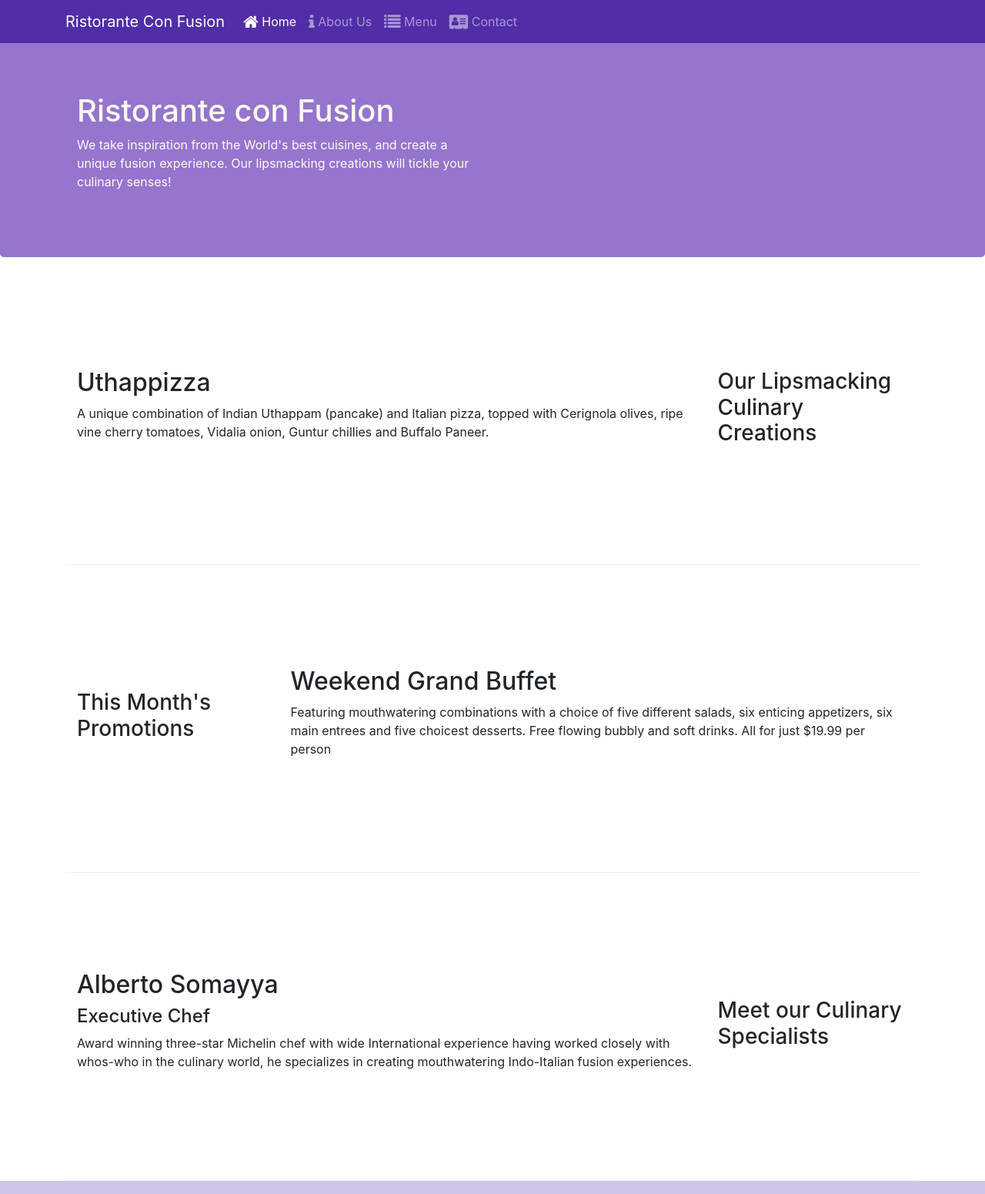
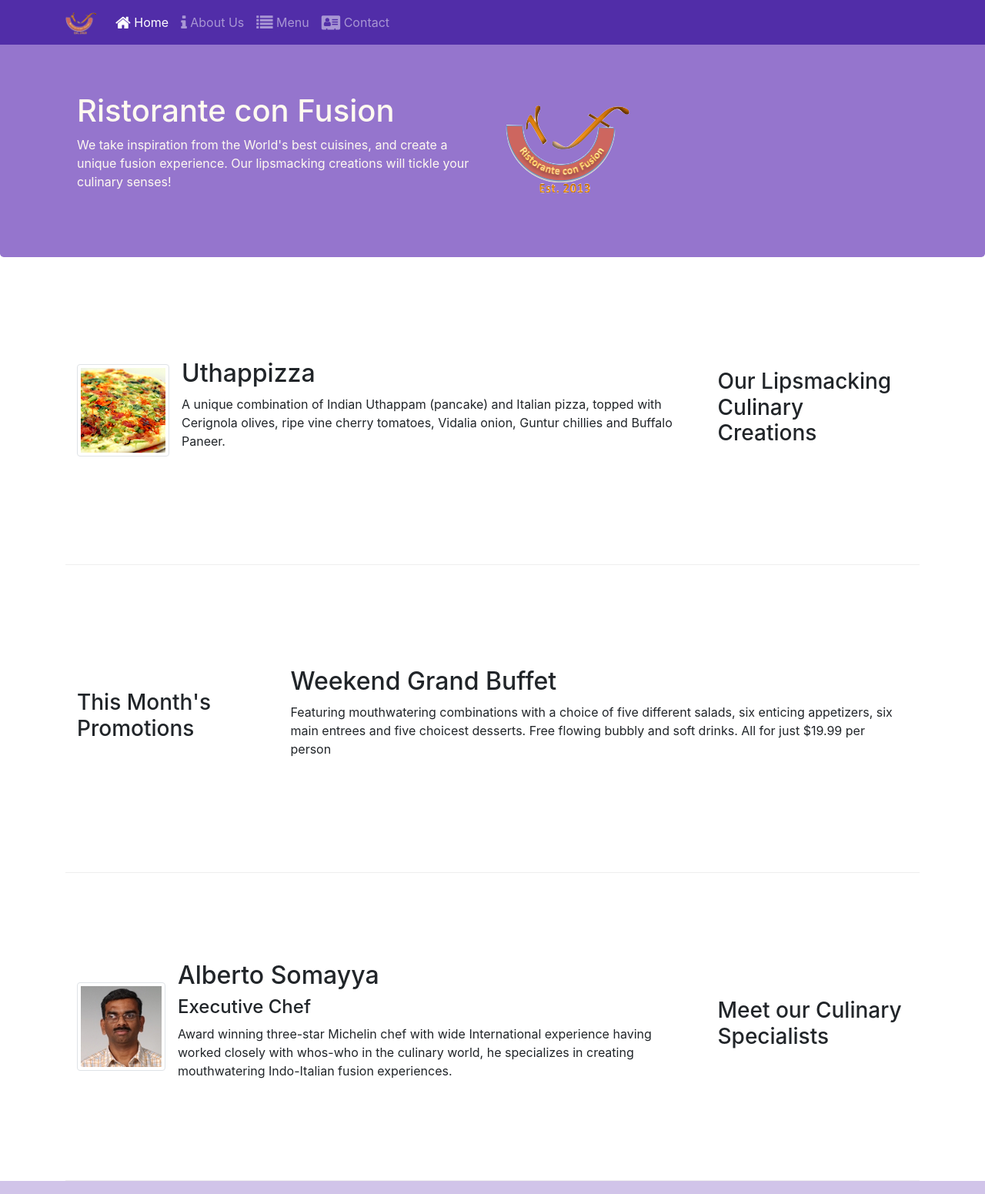
Before and after one commit to AnikaNarang9/FrontEndProject, a website: page index.html in a window 1280 px wide. Shown: the top 1551 px of the page at 77% size. Drawn offline with nearby package versions, Linux system fonts and the light colour scheme.

Commit message:
Images and Media

```diff
--- a/index.html
+++ b/index.html
@@ -20,7 +20,7 @@
 
     <nav class="navbar navbar-dark navbar-expand-sm fixed-top">
       <div class="container">
-        <a class="navbar-brand" href="#">Ristorante Con Fusion</a>
+        <a class="navbar-brand" href="#"><img src="img/logo.png" height="30" width="41" alt=""> </a>
 
         <div class="collapse navbar-collapse" id="Navbar">
           <ul class="navbar-nav mr-auto">
@@ -44,7 +44,8 @@
                     <h1>Ristorante con Fusion</h1>
                     <p>We take inspiration from the World's best cuisines, and create a unique fusion experience. Our lipsmacking creations will tickle your culinary senses!</p>
                 </div>
-                <div class="col-12 col-sm-6">
+                <div class="col-12 col-sm align-self-center">
+                  <img src="img/logo.png" class="img-fluid" alt="logo">
                 </div>
             </div>
         </div>
@@ -56,8 +57,14 @@
                 <h3>Our Lipsmacking Culinary Creations</h3>
             </div>
             <div class="col col-sm col-md order-sm-first">
+              <div class="media">
+                <img class="d-flex mr-3 img-thumbnail align-self-center" src="img/uthappizza.png" alt="Uthappizza">
+                <div class="media-body">
                   <h2>Uthappizza</h2>
                   <p class="d-none d-sm-block">A unique combination of Indian Uthappam (pancake) and Italian pizza, topped with Cerignola olives, ripe vine cherry tomatoes, Vidalia onion, Guntur chillies and Buffalo Paneer.</p>
+
+                </div>
+              </div>
                 </div>
         </div>
 
@@ -77,9 +84,15 @@
                 <h3>Meet our Culinary Specialists</h3>
             </div>
             <div div class="col col-sm col-md order-sm-first">
+              <div class="media">
+                <img class="d-flex mr-3 img-thumbnail align-self-center " src="img/alberto.png" alt="Alberto Somayya">
+                <div class="media-body">
                   <h2>Alberto Somayya</h2>
                   <h4>Executive Chef</h4>
                   <p class="d-none d-sm-block">Award winning three-star Michelin chef with wide International experience having worked closely with whos-who in the culinary world, he specializes in creating mouthwatering Indo-Italian fusion experiences. </p>
+
+                </div>
+              </div>
             </div>
         </div>
     </div>
```
Also changed, not shown: aboutus.html (+3 -2 lines), contactus.html (+3 -2 lines), img/alberto.png (added), img/buffet.png (added), img/logo.png (added), img/uthappizza.png (added), 1 other file. Lines whose indentation alone changed are shown as unchanged.
